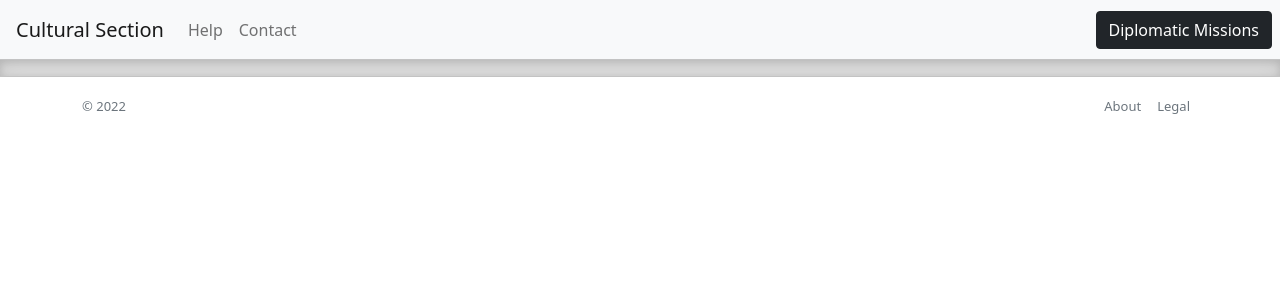
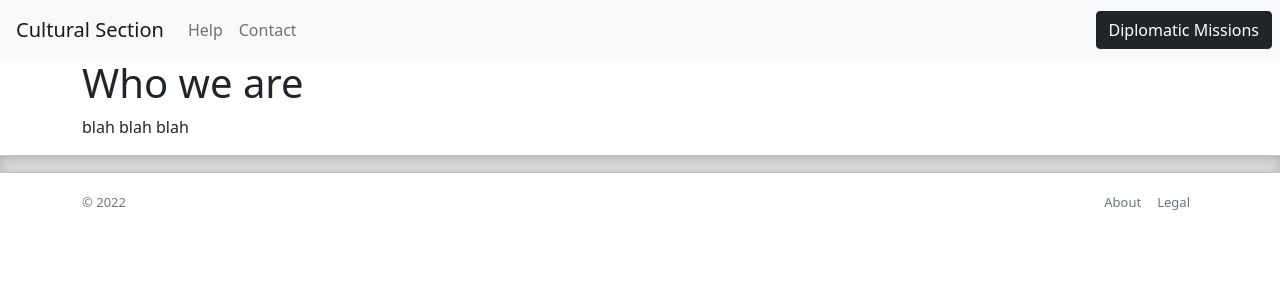
Before and after one commit to aa-ag/culturalsection, a Vue app in the folder client/: page /about in a window 1280 px wide. Shown: the top 300 px of the page. Built offline with nearby package versions, Linux system fonts and the light colour scheme.

Commit message:
Add and route About component

```diff
--- /dev/null
+++ b/client/src/components/About.vue
@@ -0,0 +1,6 @@
+<template>
+    <div class="container">
+        <h1>Who we are</h1>
+        <p>blah blah blah</p>
+    </div>
+</template>
--- a/client/src/router/index.js
+++ b/client/src/router/index.js
@@ -3,6 +3,7 @@ import Home from "../components/Home.vue";
 import Login from "../components/Login.vue";
 import Help from "../components/Help.vue";
 import Contact from "../components/Contact.vue";
+import About from "../components/About.vue";
 
 const routes = [
   {
@@ -25,6 +26,11 @@ const routes = [
     name: "Contact",
     component: Contact,
   },
+  {
+    path: "/about",
+    name: "About",
+    component: About,
+  },
 ];
 
 const router = createRouter({
```
